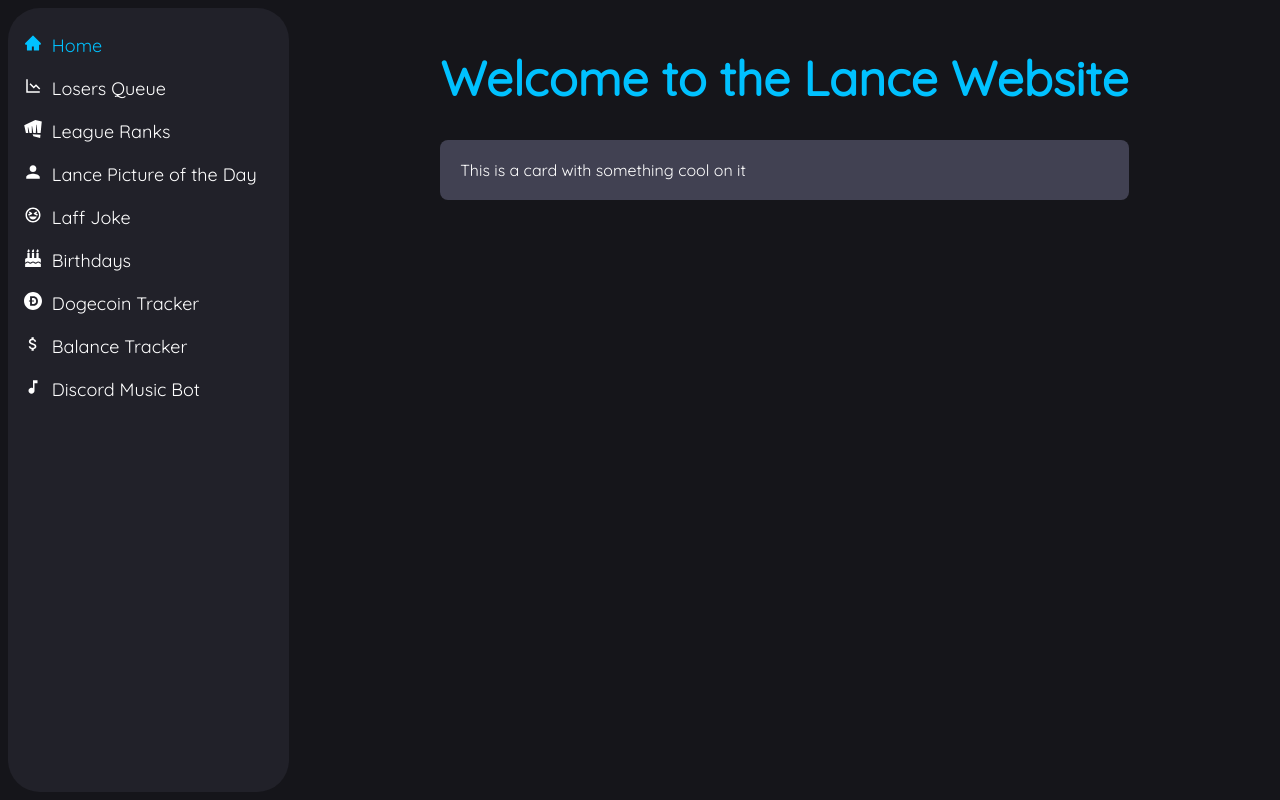
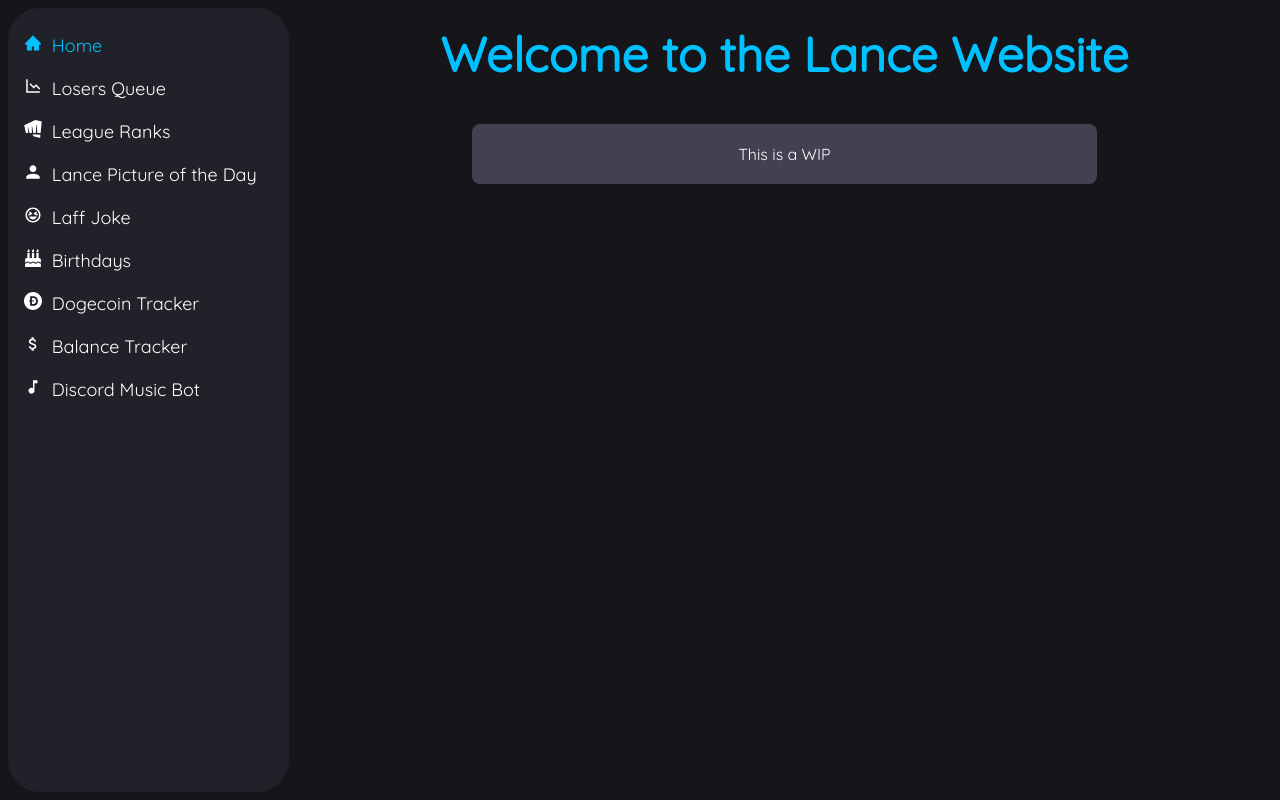
Before and after one commit to aidandobkins/lancesite, a React (Create React App) app in the folder lancesite-react/: page / in a window 1280 px wide. Built offline with nearby package versions, Linux system fonts and the light colour scheme.

Commit message:
some format changes

```diff
--- a/lancesite-react/src/components/styles/ContentCard.ts
+++ b/lancesite-react/src/components/styles/ContentCard.ts
@@ -7,9 +7,17 @@
     border-radius: 8px;
     background-color: #414152;
     padding: 12px;
+    margin: 32px;
 `;
 
 export const ContentText = styled.p`
     color: white;
-    margin: 8px;
+    margin: 8px auto;
 `;
+
+export const Title = styled.h1`
+    font-size: 48px;
+    color: #00c1ff;
+    margin: 8px auto;
+    text-align: center;
+`;
--- a/lancesite-react/src/pages/Home.tsx
+++ b/lancesite-react/src/pages/Home.tsx
@@ -1,13 +1,12 @@
 import React from 'react';
-import {Title} from './styles/Home';
-import {CardContainer, ContentText} from '../components/styles/ContentCard';
+import {CardContainer, ContentText, Title} from '../components/styles/ContentCard';
 
 const Home = () => {
     return (
         <>
             <Title>Welcome to the Lance Website</Title>
             <CardContainer>
-                <ContentText>This is a card with something cool on it</ContentText>
+                <ContentText>This is a WIP</ContentText>
             </CardContainer>
         </>
     );
--- a/lancesite-react/src/pages/styles/Home.ts
+++ b/lancesite-react/src/pages/styles/Home.ts
@@ -1,6 +1 @@
 import styled from 'styled-components';
-
-export const Title = styled.h1`
-    font-size: 48px;
-    color: #00c1ff;
-`;
```
